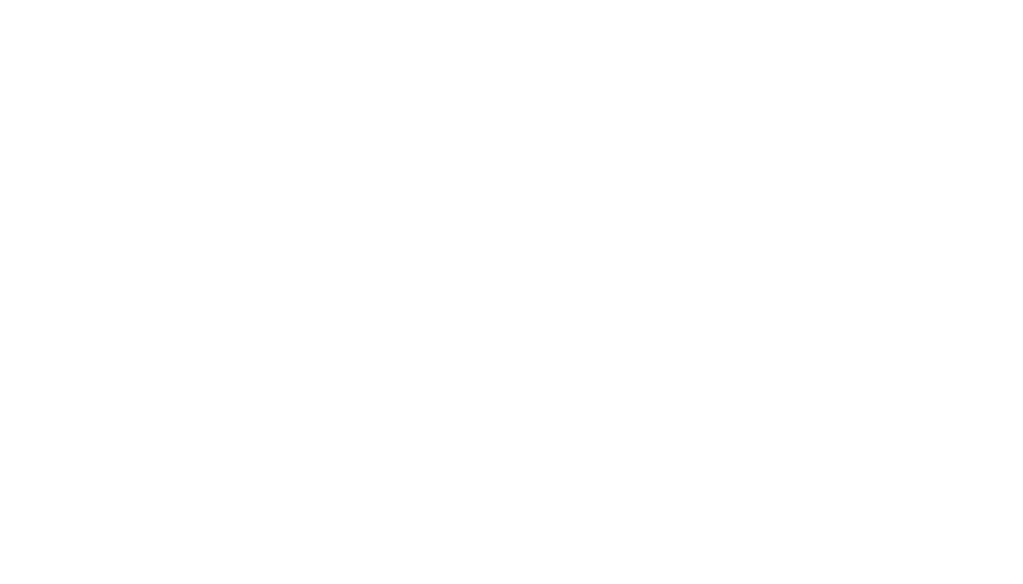
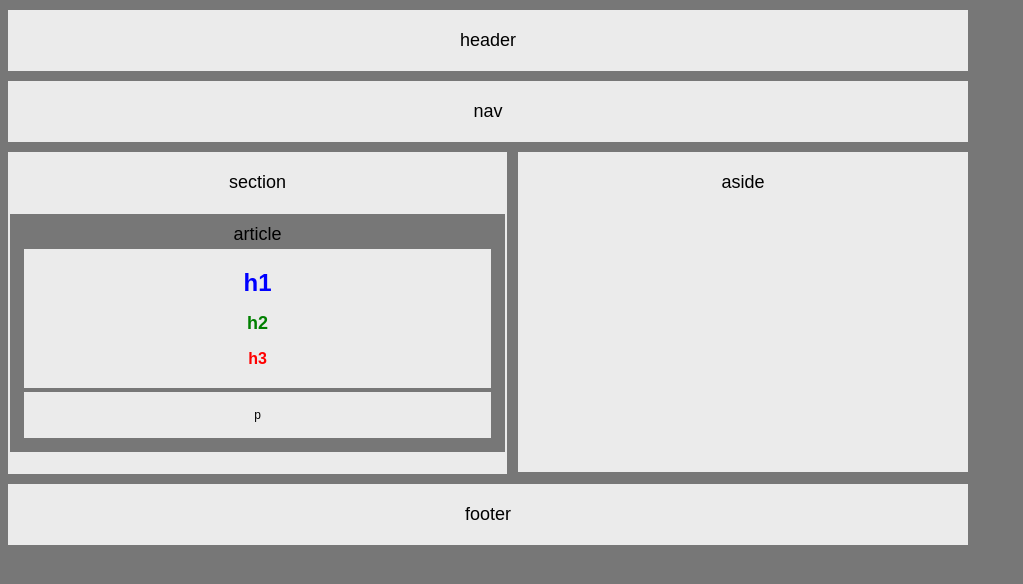
Before and after one commit to jdiehl99/HW-Wireframe, a plain HTML site: page index.html in a window 1280 px wide. Shown: the whole page, without its empty margins (0-1023 px from the left). Drawn offline with Linux system fonts and the light colour scheme.

Commit message:
added content and styling

```diff
--- a/index.html
+++ b/index.html
@@ -5,7 +5,34 @@
     <link rel="stylesheet" type="text/css" href="style.css">
 </head>
 <body>
-
-
+    <header>
+        header
+    </header>
+    <div id="nav">
+        nav
+    </div>
+    <div id="mainbox">
+        <div id="section">
+            section<br/><br/>
+            <div id="article">
+                article
+               <div id="smbox">
+                    <h1>h1</h1>
+                    <h2>h2</h2>
+                    <h3>h3</h3>
+                </div>
+                <div id="smbox">
+                    <p>p</p>
+                </div>
+            </div>
+        </div>
+        <div id="aside">
+               aside
+        </div>
+    </div>
+    <div class="clear"></div>
+    <div id="footer">
+        footer
+    </div>
 </body>
 </html>
--- a/style.css
+++ b/style.css
@@ -0,0 +1,75 @@
+body {
+    font-family: 'Arial', 'Helvetica Neue', Helvetica, sans-serif;
+    font-size: 18px;
+    width: 960px;
+    background-color: #777;
+}
+
+header {
+    background-color: #ebebeb;
+    padding: 20px;
+    text-align: center;
+    margin: 10px 0;
+}
+#nav {
+    background-color: #ebebeb;
+    padding: 20px;
+    margin: 10px 0;
+    text-align: center;
+}
+#footer {
+    background-color: #ebebeb;
+    padding: 20px;
+    margin: 10px 0;
+    text-align: center;
+}
+#mainbox {
+    height: 300px;
+}
+#section {
+    width: 495px;
+    float: left;
+    padding: 20px 2px 2px;
+    background-color: #ebebeb;
+    text-align: center;
+    height: 300px;
+}
+#aside {
+    float: right;
+    padding: 20px;
+    text-align: center;
+    width: 410px;
+    height: 280px;
+    background-color: #ebebeb;
+}
+#article {
+    background-color: #777;
+    padding: 10px;
+    text-align: center;
+}
+.clear::after {
+    content: "";
+    display: block;
+    clear: both;
+}
+#smbox {
+    background-color: #ebebeb;
+    text-align: center;
+    padding: 4px;
+    margin: 4px;
+}
+h1 {
+    font-size: 24px;
+    color: blue;
+}
+h2 {
+    font-size: 18px;
+    color: green;
+}
+h3 {
+    font-size: 16px;
+    color: red;
+}
+p {
+    font-size: 12px;
+}
```
